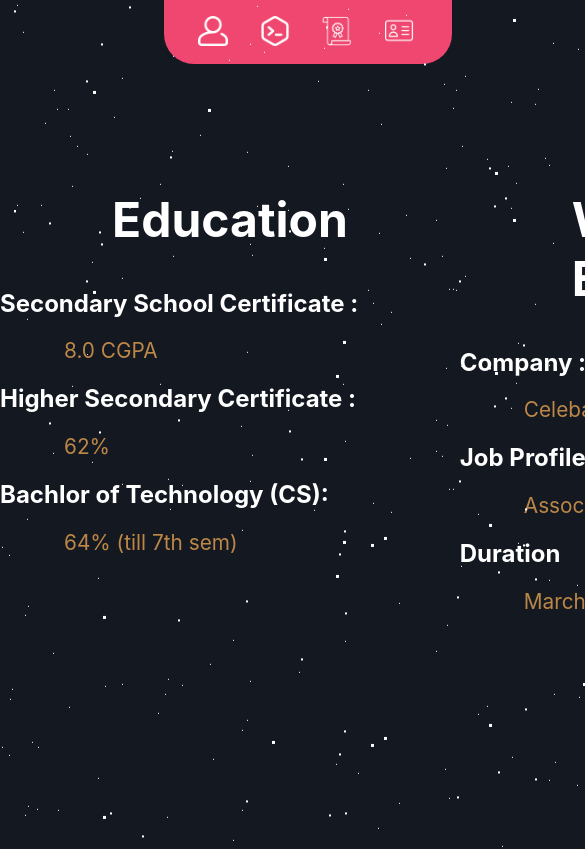
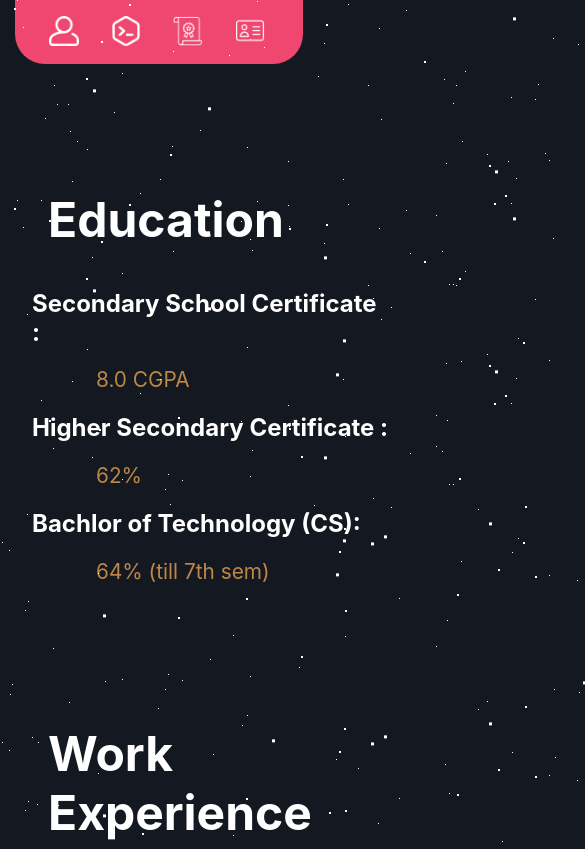
Before and after one commit to akashag55/Portfolio, a React (Create React App) app: page /experience in a window 390 px wide. Shown: the top 849 px of the page, 585 px wide, since content can reach past the window. Built offline with nearby package versions, Linux system fonts and the light colour scheme.

Commit message:
mobile responsive done

```diff
--- a/src/Components/Experience/Experience.css
+++ b/src/Components/Experience/Experience.css
@@ -2,11 +2,10 @@
     display: flex;
     justify-content: space-around;
 }
-/* .experience{
-    display: flex;
-    justify-content: space-evenly;
+.experience{
+    padding: 0 0 0 2rem;
 }
-.experience_data{
+/* .experience_data{
     padding: 0 0 0rem 10rem;
     width: 30%;
 } */
@@ -23,3 +22,9 @@
     width: 100vm;
     height: 500px;
 }
+
+@media only screen and (max-width: 1060px){
+    .edu_work{
+        flex-direction: column;
+    }
+}
--- a/src/Components/GetInTouch/GetInTouch.css
+++ b/src/Components/GetInTouch/GetInTouch.css
@@ -30,3 +30,11 @@
     width: 45px;
     height: 45px;
 }
+@media only screen and (max-width: 1060px){
+    .contact_us{
+        flex-wrap: wrap;
+    }
+    .touch_data{
+        padding: 0 0rem 0 2rem;
+    }
+}
--- a/src/Components/GetInTouch/GetInTouch.jsx
+++ b/src/Components/GetInTouch/GetInTouch.jsx
@@ -15,7 +15,7 @@ function GetInTouch() {
                <div className = "touch_data">
                     <h2>Mail - <span><a href='mailto:agarwalakash551999@gmail.com'>agarwalakash551999@gmail.com</a></span></h2>
                     <h2>Call - <span>8890587002</span></h2>
-                    <h2><a href="https://www.linkedin.com/in/akash-agarwal-2a2297150">Linkedin</a> & <a href="https://github.com/akashag55">GitHub</a>, <a href="https://drive.google.com/file/d/1lnJM6EeAoRgFBSyIcQhUvxqjAldVRnL1/view">Download Resume</a></h2>
+                    {/* <h2><a href="https://www.linkedin.com/in/akash-agarwal-2a2297150">Linkedin</a> & <a href="https://github.com/akashag55">GitHub</a>, <a href="https://drive.google.com/file/d/1lnJM6EeAoRgFBSyIcQhUvxqjAldVRnL1/view">Download Resume</a></h2> */}
                </div>
                 <div className='social_icons'>
                     <div>
@@ -34,9 +34,7 @@ function GetInTouch() {
                         <img src={discord} alt='discord'/>
                     </div> */}
                 </div>
-
-
-        </div>
+            </div>
         </>
     )
 }
--- a/src/Components/Intro/Intro.css
+++ b/src/Components/Intro/Intro.css
@@ -2,7 +2,7 @@
     display: flex;
 }
 .intro_section_name{
-    padding: 12rem 10rem 7rem 10rem;
+    padding: 12% 12% 7% 14%;
     width: 100%;
     color: white;
     text-align: left;
--- a/src/Components/Navigation Bar/NavigationBar.css
+++ b/src/Components/Navigation Bar/NavigationBar.css
@@ -1,5 +1,5 @@
 .navigationBar{
-    margin-left: 42%;
+    margin-left: 15px;
     width: 18rem;
     height: 4rem;
     background-color: #EF476F;
--- a/src/Components/Projects/Projects.css
+++ b/src/Components/Projects/Projects.css
@@ -2,7 +2,7 @@
     color: #073B4C;
 }
 .project_section_card {
-    padding: 0 7rem;
+    /* padding: 0 3rem; */
     display: flex;
     justify-content: space-evenly;
     flex-wrap: wrap;
@@ -24,7 +24,7 @@
 .project_section_card_name {
     font-size: 1.7rem;
     font-weight: 600;
-    line-height: .5rem;
+    line-height: 2rem;
 }
 .project_section_card_description{
     font-size: 1.2rem;
--- a/src/Components/SestionHeading/SectionHeading.css
+++ b/src/Components/SestionHeading/SectionHeading.css
@@ -1,5 +1,5 @@
 .section_heading{
     color: white;
     font-size: 3rem;
-    padding: 5rem 7rem 0rem 7rem;
+    padding: 5rem 7rem 0rem 3rem;
 }
```
